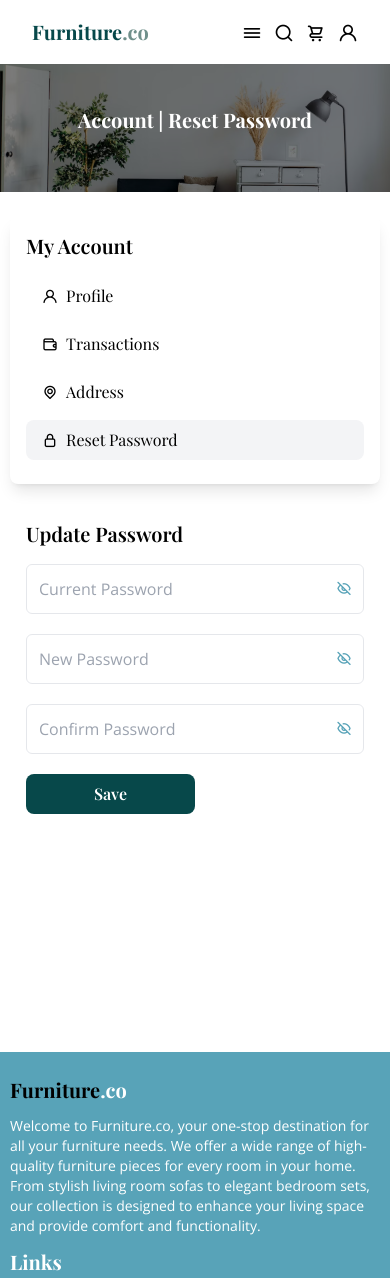
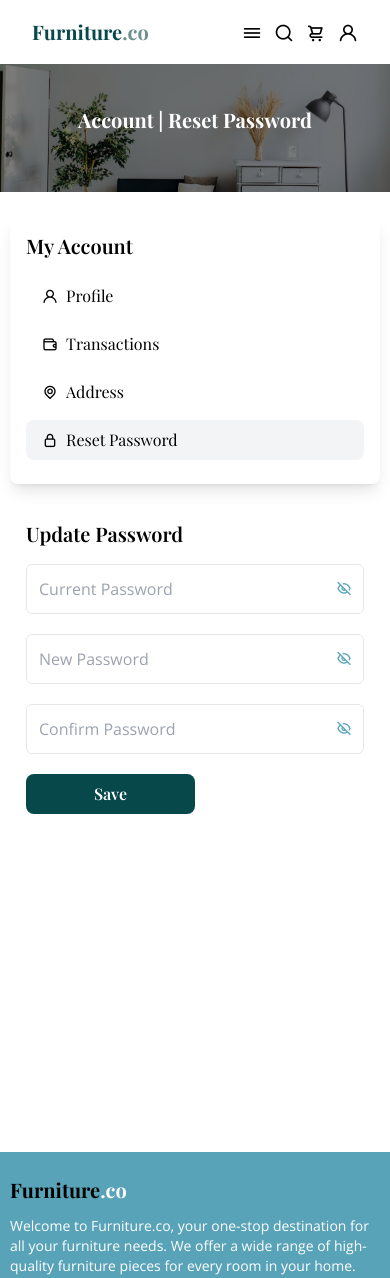
Before and after one commit to purwadhikafullstack/JCWDOL0908, a React (Create React App) app in the folder projects/client/: page /account/reset-password in a window 390 px wide. Shown: the top 1278 px of the page. Built offline with nearby package versions, Linux system fonts and the light colour scheme; a web font is replaced by a local one.

Commit message:
FIX : "profile page"
fixing sticky navbar on profile page group

```diff
--- a/projects/client/src/App.js
+++ b/projects/client/src/App.js
@@ -36,6 +36,10 @@ function App() {
     const userToken = Storage.getToken();
     if (userToken) dispatch(KeepUser(userToken));
   }, []);
+
+  /**
+   * TODO: Implement logout route
+   */
 
   return (
     <div>
--- a/projects/client/src/feature/profile/components/ProfileContainer.jsx
+++ b/projects/client/src/feature/profile/components/ProfileContainer.jsx
@@ -46,7 +46,11 @@ function ProfileContainer({ children, pageName }) {
           </ul>
         </div>
       </div>
-      <div className="sm:w-8/12 w-full">{children}</div>
+      <div className="sm:w-8/12 w-full">
+        <div className="p-4 min-h-[600px]">
+          {children}
+        </div>
+      </div>
     </div>
   );
 }
--- a/projects/client/src/pages/client/profile/Profile.jsx
+++ b/projects/client/src/pages/client/profile/Profile.jsx
@@ -40,7 +40,6 @@ function Profile() {
       <Jumbotron title="Account | Bio Data" />
       <section className="py-6">
         <ProfileContainer pageName="profile">
-          <div className="p-4 min-h-[500px]">
           <H3>Update Bio Data</H3>
 
           <PhotoForm user={user} />
@@ -77,7 +76,6 @@ function Profile() {
               </div>
             </Form>
           </Formik>
-          </div>
         </ProfileContainer>
       </section>
     </LayoutClient>
--- a/projects/client/src/pages/client/profile/ResetPassword.jsx
+++ b/projects/client/src/pages/client/profile/ResetPassword.jsx
@@ -37,7 +37,7 @@ function ResetPassword() {
       <Jumbotron title="Account | Reset Password" />
       <section className="py-6">
         <ProfileContainer pageName="reset password">
-          <div className="p-4 min-h-[500px]">
+
             <H3>Update Password</H3>
             <Formik
               initialValues={{ currentPassword: "", password: "", confirmPassword: "" }}
@@ -64,7 +64,6 @@ function ResetPassword() {
 
               </Form>
             </Formik>
-          </div>
         </ProfileContainer>
       </section>
     </LayoutClient>
```
Lines whose indentation alone changed are shown as unchanged.
